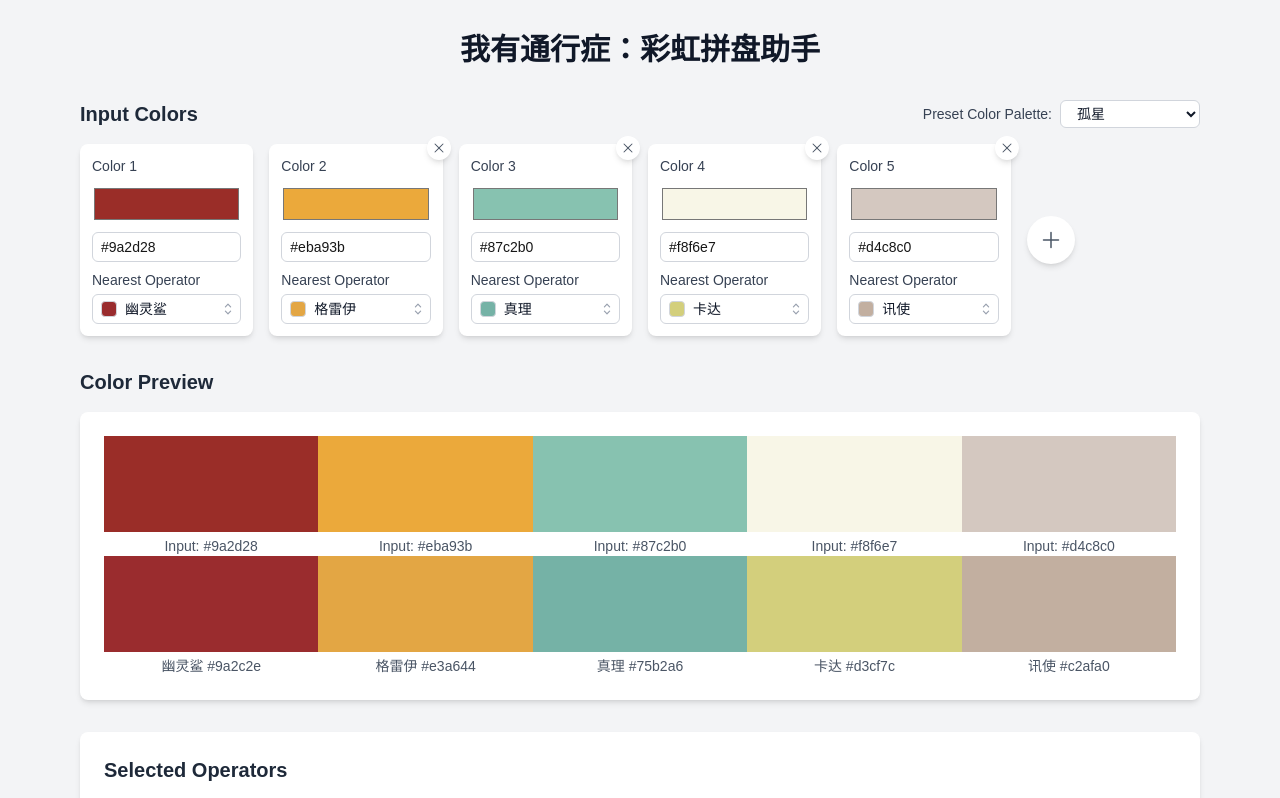
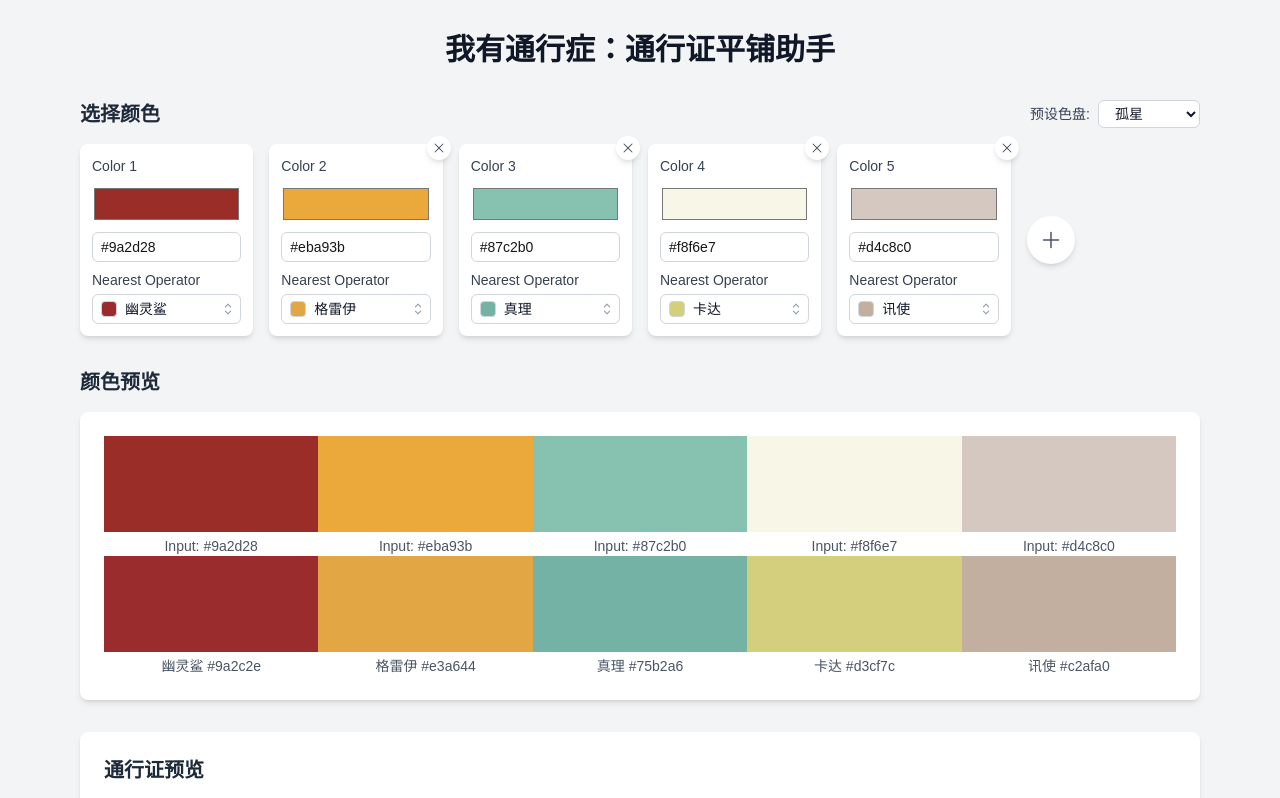
Before and after one commit to wang-hd/ArkPalette, a Next.js app in the folder arkpalette/: page /ArkPalette/ in a window 1280 px wide. Shown: the top 798 px of the page. Built offline with nearby package versions, Linux system fonts and the light colour scheme.

Commit message:
version 1.0.1

```diff
--- a/arkpalette/src/app/page.tsx
+++ b/arkpalette/src/app/page.tsx
@@ -74,22 +74,22 @@ export default function Home() {
     <main className="min-h-screen bg-gray-100 py-8">
       <div className="max-w-6xl mx-auto px-4">
         <h1 className="text-3xl font-bold text-gray-900 mb-8 text-center">
-          我有通行症：彩虹拼盘助手
+          我有通行症：通行证平铺助手
         </h1>
 
         <div className="space-y-8">
           <div>
             <div className="flex justify-between items-center mb-4">
-              <h2 className="text-xl font-semibold text-gray-800">Input Colors</h2>
+              <h2 className="text-xl font-semibold text-gray-800">选择颜色</h2>
               <div className="flex items-center gap-2">
-                <label htmlFor="preset" className="text-sm text-gray-700">Preset Color Palette:</label>
+                <label htmlFor="preset" className="text-sm text-gray-700">预设色盘:</label>
                 <select
                   id="preset"
                   className="bg-white border border-gray-300 rounded-md px-3 py-1 text-sm text-gray-900 focus:outline-none focus:ring-2 focus:ring-blue-500"
                   onChange={(e) => handlePresetChange(e.target.value)}
                   value={selectedPreset}
                 >
-                  <option value="" disabled className="text-gray-500">Select a preset</option>
+                  <option value="" disabled className="text-gray-500">选择</option>
                   {presets.presets.map((preset: Preset) => (
                     <option key={preset.name} value={preset.name} className="text-gray-900">
                       {preset.name}
@@ -129,7 +129,7 @@ export default function Home() {
           </div>
 
           <div>
-            <h2 className="text-xl font-semibold text-gray-800 mb-4">Color Preview</h2>
+            <h2 className="text-xl font-semibold text-gray-800 mb-4">颜色预览</h2>
             <div className="bg-white rounded-lg shadow-md p-6">
               <div className="flex">
                 {colors.map((color, index) => (
--- a/arkpalette/src/components/OperatorImage.tsx
+++ b/arkpalette/src/components/OperatorImage.tsx
@@ -18,7 +18,7 @@ export default function OperatorImage({ selectedOperators }: OperatorImageProps)
 
     return (
         <div className="bg-white rounded-lg shadow-md p-6">
-            <h2 className="text-xl font-semibold text-gray-800 mb-4">Selected Operators</h2>
+            <h2 className="text-xl font-semibold text-gray-800 mb-4">通行证预览</h2>
             <div className="flex flex-wrap justify-center gap-4">
                 {selectedOperators.map((operator, index) => (
                     <div key={index} className="relative w-32 h-40 overflow-hidden">
```
